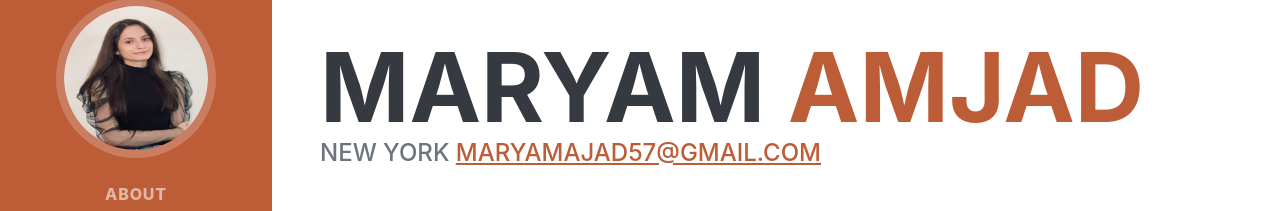
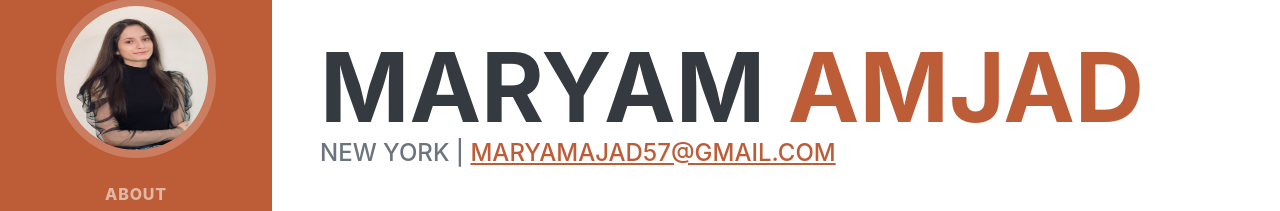
Before and after one commit to maryamamjad7/maryamamjad7.github.io, a plain HTML site: page index.html in a window 1280 px wide. Shown: the part 178-389 px from the top of the page. Drawn offline with nearby package versions, Linux system fonts and the light colour scheme; a web font is replaced by a local one.

Commit message:
Update index.html

```diff
--- a/index.html
+++ b/index.html
@@ -45,7 +45,7 @@
                         <span class="text-primary">Amjad</span>
                     </h1>
                     <div class="subheading mb-5">
-                        New York
+                        New York |
                         <a href="mailto:maryamajad57@gmail.com">maryamajad57@gmail.com</a>
                     </div>
                     <p class="lead mb-5">I am a passionate data scientist, language enthusiast, and relationship builder with a background in computer science. I combine my technical skills in math, statistic, and analytics with my transferable skills in time management and teamwork to contribute to an organization’s success.</p>
```
